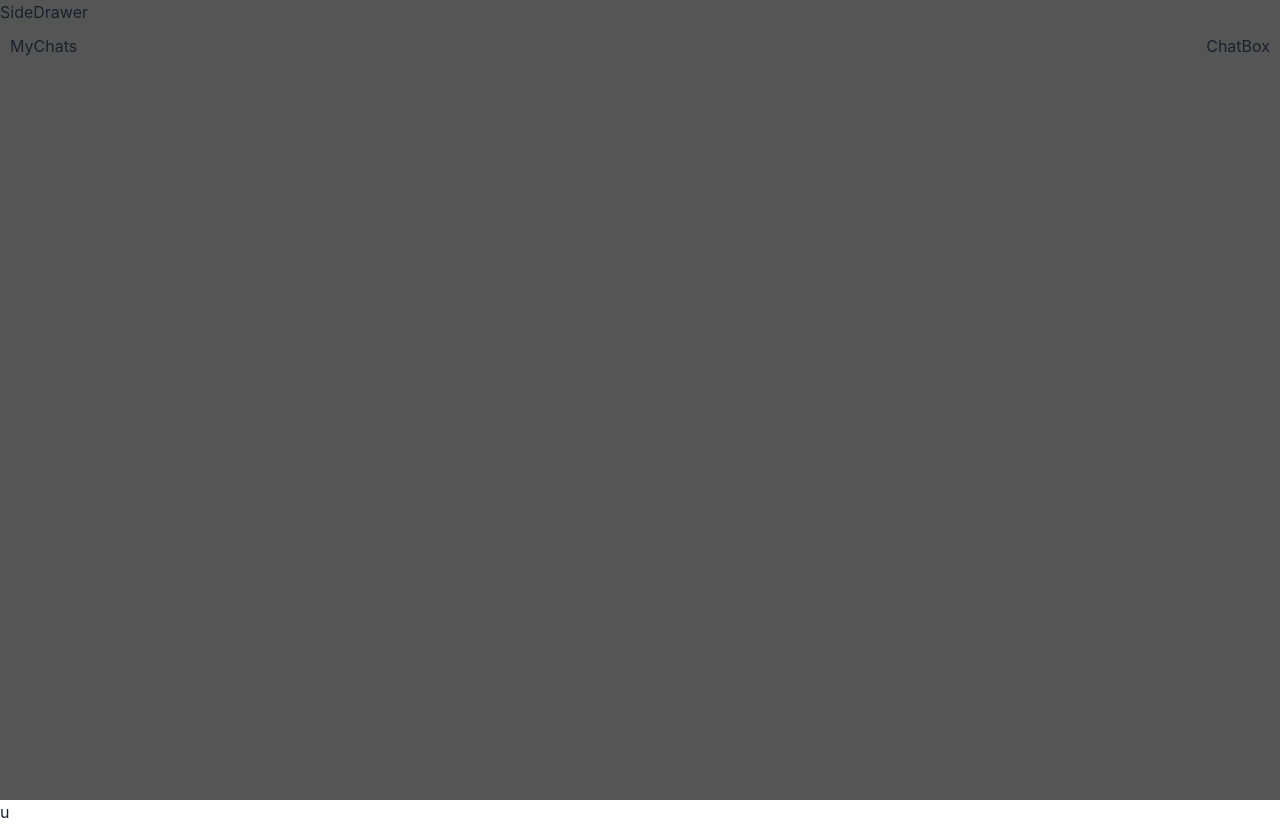
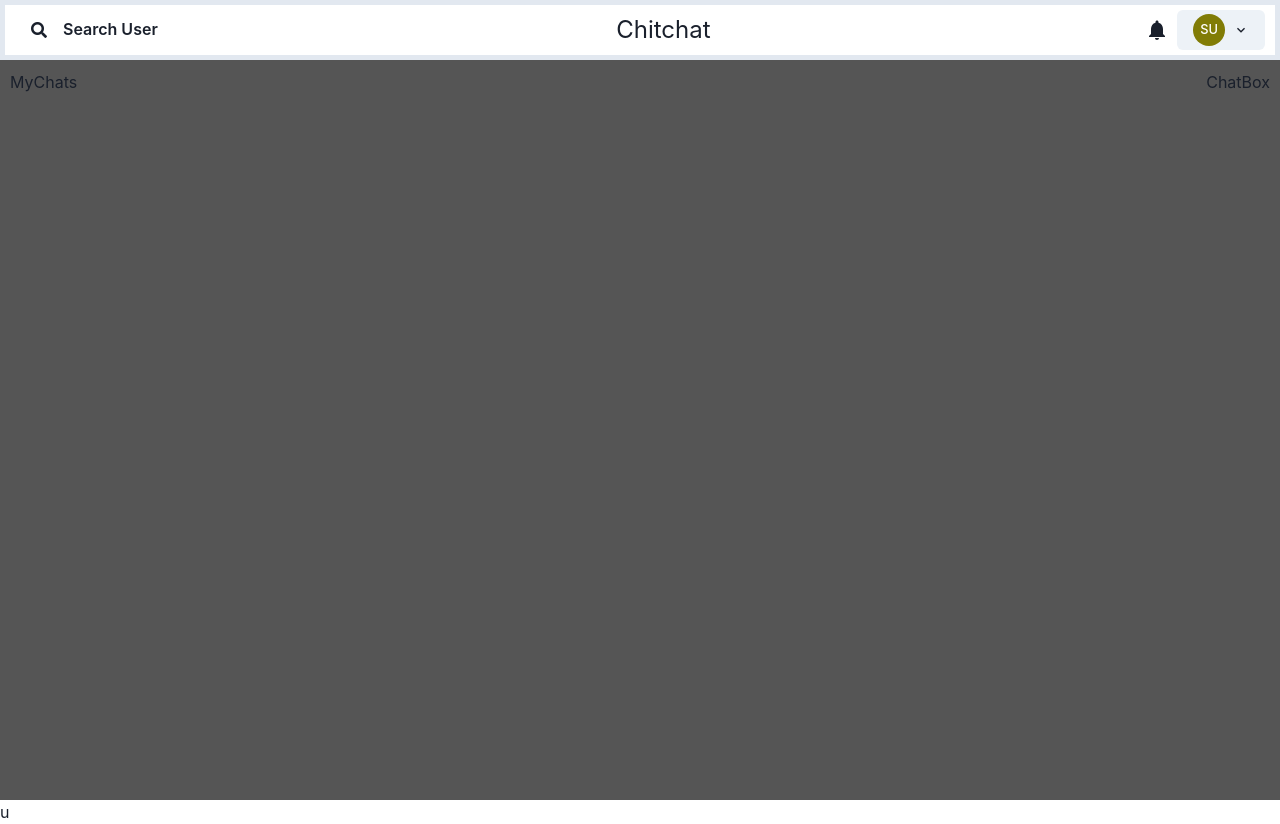
Before and after one commit to nikhil174/chitchat, a React (Create React App) app in the folder frontend/: page /chats in a window 1280 px wide. Built offline with nearby package versions, Linux system fonts and the light colour scheme; sample sign-in values are in the browser's storage.

Commit message:
add header and ProfileModal

```diff
--- a/frontend/package.json
+++ b/frontend/package.json
@@ -4,6 +4,7 @@
   "private": true,
   "proxy": "http://127.0.0.1:5000",
   "dependencies": {
+    "@chakra-ui/icons": "^2.1.1",
     "@chakra-ui/react": "^2.8.2",
     "@emotion/react": "^11.11.3",
     "@emotion/styled": "^11.11.0",
--- a/frontend/public/index.html
+++ b/frontend/public/index.html
@@ -10,6 +10,7 @@
       content="Web site created using create-react-app"
     />
     <link rel="apple-touch-icon" href="%PUBLIC_URL%/logo192.png" />
+    <link rel="stylesheet" href="https://cdnjs.cloudflare.com/ajax/libs/font-awesome/5.15.3/css/all.min.css" integrity="sha512-iBBXm8fW90+nuLcSKlbmrPcLa0OT92xO1BIsZ+ywDWZCvqsWgccV3gFoRBv0z+8dLJgyAHIhR35VZc2oM/gI1w==" crossorigin="anonymous" referrerpolicy="no-referrer" />
     <!--
       manifest.json provides metadata used when your web app is installed on a
       user's mobile device or desktop. See https://developers.google.com/web/fundamentals/web-app-manifest/
--- /dev/null
+++ b/frontend/src/components/ProfileModal.jsx
@@ -0,0 +1,56 @@
+import { ViewIcon } from '@chakra-ui/icons';
+import { Button, IconButton, Image, Modal, ModalBody, ModalCloseButton, ModalContent, ModalFooter, ModalHeader, ModalOverlay, Text, useDisclosure } from '@chakra-ui/react'
+import React from 'react'
+
+const ProfileModal = ({ user, children }) => {
+    const { isOpen, onOpen, onClose } = useDisclosure();
+    return (
+        <>
+            {
+                children ? (
+                    <span onClick={onOpen}>{children}</span>
+                ) : (
+                    <IconButton display={{ base: "flex" }} icon={<ViewIcon />} onClick={onOpen} />
+                )
+            }
+
+            <Modal size="lg" isOpen={isOpen} onClose={onClose} isCentered>
+                <ModalOverlay />
+                <ModalContent h="350px">
+                    <ModalHeader
+                        fontSize="28px"
+                        display="flex"
+                        justifyContent="center"
+                    >{user.name}</ModalHeader>
+                    <ModalCloseButton />
+                    <ModalBody
+                        display="flex"
+                        flexDir="column"
+                        alignItems="center"
+                        justifyContent="space-between"
+                    >
+                        <Image
+                            borderRadius="full"
+                            boxSize="150px"
+                            src={user.pic}
+                            alt={user.name}
+                        />
+                        <Text
+                            fontSize={{ base: "16px", md: "18px" }}
+                        >
+                            Email: {user.email}
+                        </Text>
+                    </ModalBody>
+
+                    <ModalFooter>
+                        <Button colorScheme='blue' mr={3} onClick={onClose}>
+                            Close
+                        </Button>
+                    </ModalFooter>
+                </ModalContent>
+            </Modal>
+        </>
+    )
+}
+
+export default ProfileModal
--- a/frontend/src/components/SideDrawer.jsx
+++ b/frontend/src/components/SideDrawer.jsx
@@ -1,10 +1,73 @@
-import React from 'react'
+import { Avatar, Box, Button, Menu, MenuButton, MenuDivider, MenuItem, MenuList, Text, Tooltip } from '@chakra-ui/react';
+import { BellIcon, ChevronDownIcon } from "@chakra-ui/icons";
+import React, { useState } from 'react'
+import { ChatState } from '../context/chatProvider';
+import ProfileModal from './ProfileModal';
+import { useHistory } from 'react-router-dom';
 
 const SideDrawer = () => {
+    const [search, setSearch] = useState();
+    const [searchResult, setSearchResult] = useState([]);
+    const [loading, setLoading] = useState(false);
+    const [loadingChat, setLoadingChat] = useState();
+    const { user } = ChatState();
+    const history = useHistory();
+
+    const logoutHandler = () => {
+        localStorage.removeItem("chitchat-userInfo");
+        history.push("/");
+    }
+
+
     return (
-        <div>
-            SideDrawer
-        </div>
+        <>
+            <Box
+                display="flex"
+                justifyContent="space-between"
+                alignItems="center"
+                bg="white"
+                w="100%"
+                p="5px 10px 5px 10px"
+                borderWidth="5px"
+            >
+                <Tooltip
+                    labal="Search Users to chat"
+                    hasArrow
+                    placement="bottom-end"
+                >
+                    <Button variant="ghost">
+                        <i className="fas fa-search"></i>
+                        <Text display={{ base: "none", md: "flex" }} px="4">Search User</Text>
+                    </Button>
+                </Tooltip>
+
+                <Text fontSize="2xl">
+                    Chitchat
+                </Text>
+                <div>
+                    <Menu>
+                        <MenuButton p={1}>
+                            <BellIcon fontSize="2xl" m={1} />
+                        </MenuButton>
+                        {/* <MenuList></MenuList> */}
+                    </Menu>
+                    <Menu>
+                        <MenuButton as={Button} rightIcon={<ChevronDownIcon />}>
+                            <Avatar size="sm" cursor="pointer" name={user.name} src={user.pic} />
+                        </MenuButton>
+                        <MenuList>
+                            <ProfileModal user={user}>
+                                <MenuItem>
+                                    My Profile
+                                </MenuItem>
+                            </ProfileModal>
+                            <MenuDivider />
+                            <MenuItem onClick={() => logoutHandler()}>Logout</MenuItem>
+                        </MenuList>
+                    </Menu>
+                </div>
+            </Box>
+        </>
     )
 }
 
```
Also changed, not shown: 1 other file (tests, documents, lock files or other folders).
